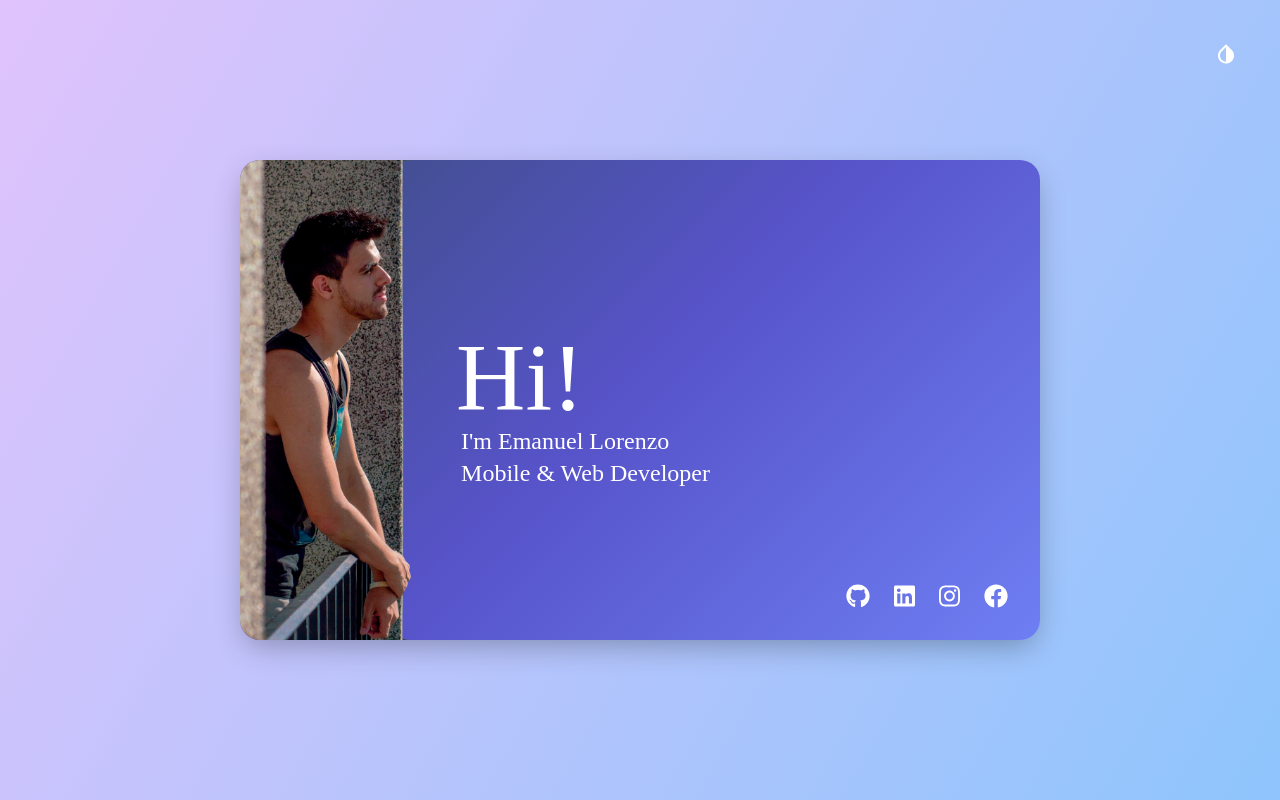
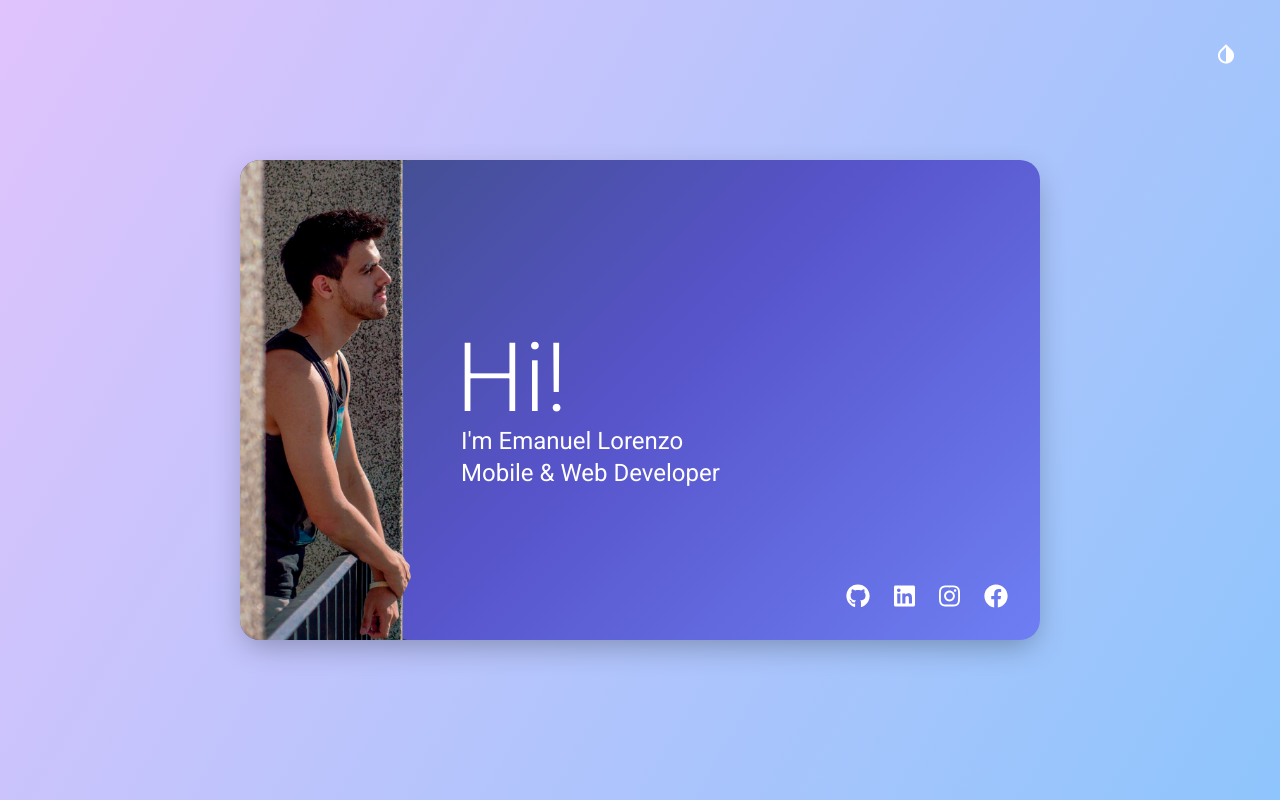
Before and after one commit to emalorenzo/ema, a React (Create React App) app: page / in a window 1280 px wide. Built offline with nearby package versions, Linux system fonts and the light colour scheme.

Commit message:
Changed font to Roboto

```diff
--- a/src/components/ThemeProvider.js
+++ b/src/components/ThemeProvider.js
@@ -8,7 +8,7 @@ export const themes = {
       type: 'dark',
     },
     typography: {
-      fontFamily: '"Product Sans", serif',
+      fontFamily: '"Roboto", serif',
       useNextVariants: true,
     },
     rootBackground: 'linear-gradient(120deg, #e0c3fc 0%, #8ec5fc 100%)',
@@ -20,7 +20,7 @@ export const themes = {
       type: 'light',
     },
     typography: {
-      fontFamily: '"Product Sans", serif',
+      fontFamily: '"Roboto", serif',
       useNextVariants: true,
     },
     rootBackground: 'linear-gradient(-225deg, #E3FDF5 0%, #FFE6FA 100%)',
```
